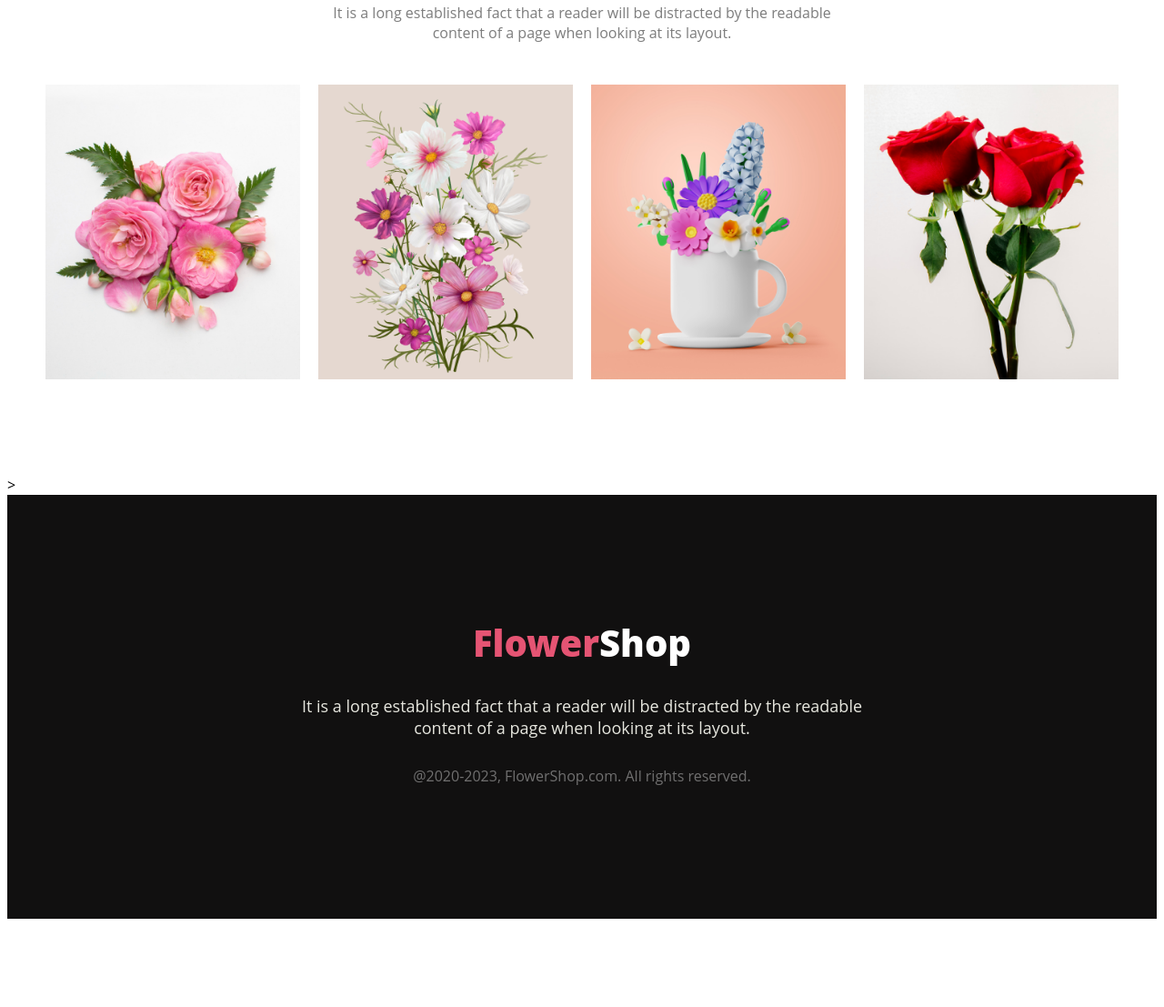
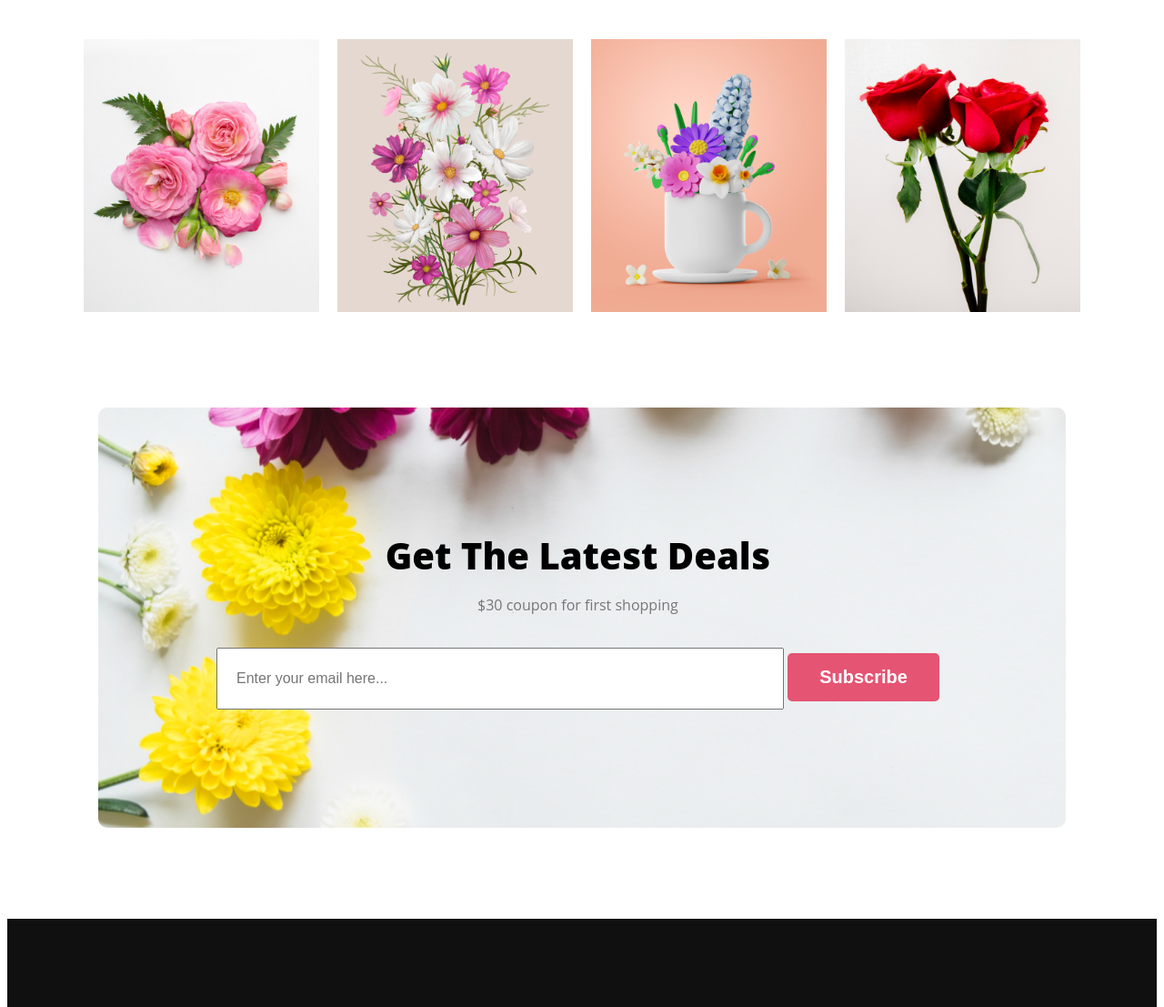
Before and after one commit to amziad/B8A1-flower-shop, a plain HTML site: page index.html in a window 1280 px wide. Shown: the part 2357-3464 px from the top of the page at 91% size. Before the commit the page ends 3375 px from the top, so only its background shows below. Drawn offline with Linux system fonts and the light colour scheme.

Commit message:
addaded subscribe section

```diff
--- a/index.html
+++ b/index.html
@@ -88,7 +88,25 @@
                     <div class="inst-pic"><img src="./flower-asset/Rectangle 5.png" alt=""></div>
                     <div class="inst-pic"><img src="./flower-asset/Rectangle 6.png" alt=""></div>
                 </div>
-            </div>>
+            </div>
+        </section>
+
+
+
+        <!-- Subscribe Section -->
+        <section>
+            <div class="sub-container">
+                <div>
+                    <div class="sub-header">
+                        <h2 class="item-title">Get The Latest Deals</span></h2>
+                        <p class="item-description">$30 coupon for first shopping</p>
+                    </div>
+                    <div>
+                        <input class="email-primary" type="email" name="" placeholder="Enter your email here..." id="">
+                        <button class="btn-primary">Subscribe</button>
+                    </div>
+                </div>
+            </div>
         </section>
 
     </main>
--- a/styles/style.css
+++ b/styles/style.css
@@ -74,7 +74,7 @@ body {
     text-align: center;
     align-content: center;
     align-items: center;
-    margin: 100px 0px;
+    margin: 100px 0px 0px;
     padding: 50px 100px;
 }
 
@@ -175,7 +175,7 @@ body {
 /* Instagram */
 
 .inst-section{
-    margin: 100px;
+    margin: 50px 100px 100px;
 }
 
 
@@ -186,11 +186,38 @@ body {
 }
 
 .inst-pic img{
-    width: 280px;
-    height: auto;
+    width: auto;
+    height: 300px;
 }
 
 .inst-header{
     text-align: center;
     padding: 30px;
 }
+
+
+/* Subscribe Section */
+
+.sub-container{
+    margin: 0px 100px 100px;
+    display: flex;
+    background-image: url('../flower-asset/Rectangle\ 9.png');
+    background-repeat: no-repeat;
+    background-size: cover;
+    padding: 130px;
+    border-radius: 10px;
+
+}
+
+.email-primary {
+    padding: 0px  0px 0px 20px;
+    width: 600px;
+    height: 64px;
+    font-size: 16px;
+    font-weight: 400;
+}
+
+.sub-header{
+    padding: 0px 0px 20px;
+    text-align: center;
+}
```
